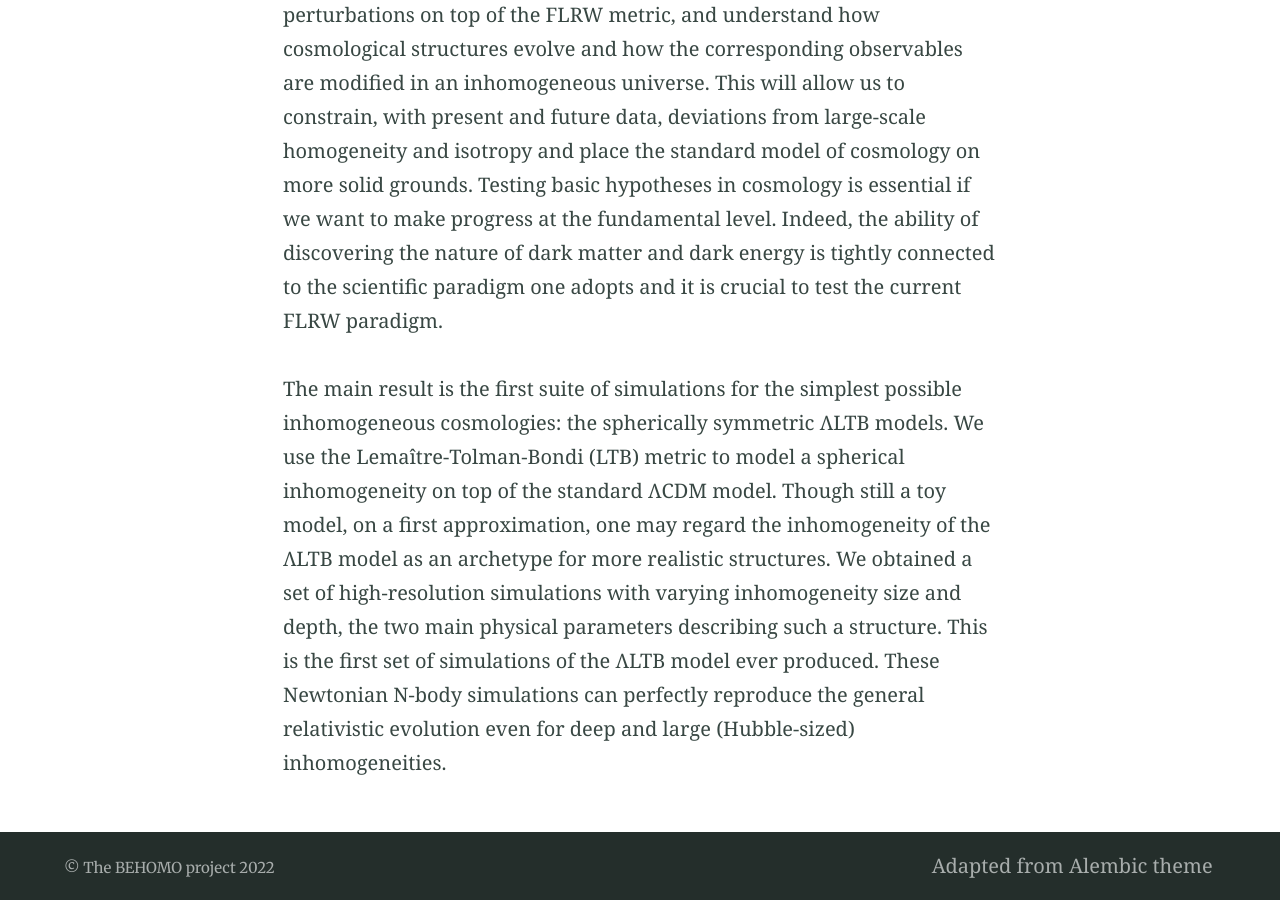
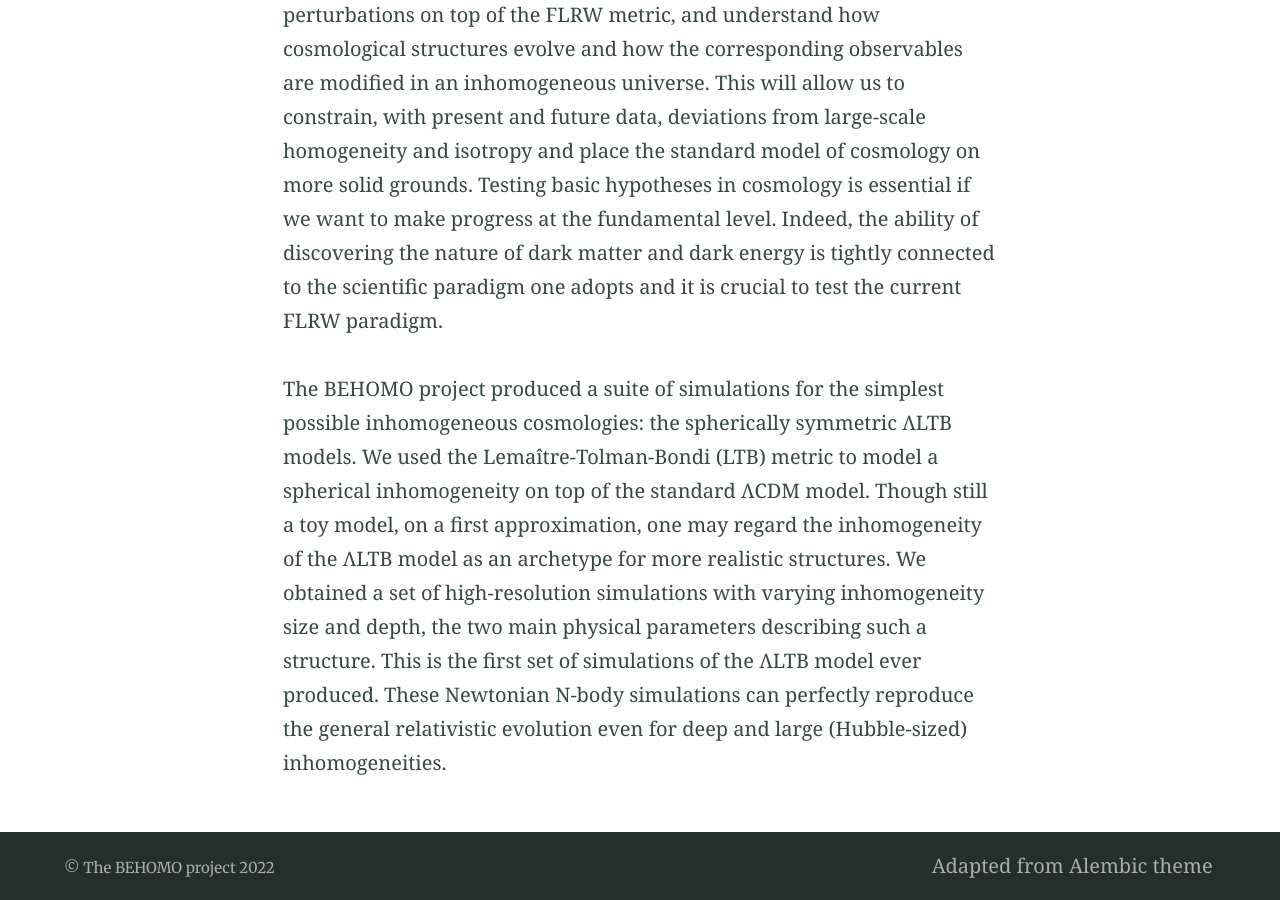
Before and after one commit to valerio-marra/BEHOMO-project, a Jekyll site: the page built from docs/science.md, in a window 1280 px wide and 900 px high, scrolled down 1780 px. Built offline with Jekyll 4.4.1, drawn with Linux system fonts in a browser that asks for light colours.

Commit message:
Update science.md

```diff
--- a/docs/science.md
+++ b/docs/science.md
@@ -18,4 +18,4 @@ It is generally assumed that the universe is statistically homogeneous on very l
 
 The goal of the BEHOMO project is to study, via the methods of numerical cosmology, the evolution of the large-scale structure on an inhomogeneous background. The basic idea is to add non-standard large-scale perturbations on top of the FLRW metric, and understand how cosmological structures evolve and how the corresponding observables are modified in an inhomogeneous universe. This will allow us to constrain, with present and future data, deviations from large-scale homogeneity and isotropy and place the standard model of cosmology on more solid grounds. Testing basic hypotheses in cosmology is essential if we want to make progress at the fundamental level. Indeed, the ability of discovering the nature of dark matter and dark energy is tightly connected to the scientific paradigm one adopts and it is crucial to test the current FLRW paradigm.
 
-The main result is the first suite of simulations for the simplest possible inhomogeneous cosmologies: the spherically symmetric ΛLTB models. We use the Lemaître-Tolman-Bondi (LTB) metric to model a spherical inhomogeneity on top of the standard ΛCDM model. Though still a toy model, on a first approximation, one may regard the inhomogeneity of the ΛLTB model as an archetype for more realistic structures. We obtained a set of high-resolution simulations with varying inhomogeneity size and depth, the two main physical parameters describing such a structure. This is the first set of simulations of the ΛLTB model ever produced. These Newtonian N-body simulations can perfectly reproduce the general relativistic evolution even for deep and large (Hubble-sized) inhomogeneities.
+The BEHOMO project produced a suite of simulations for the simplest possible inhomogeneous cosmologies: the spherically symmetric ΛLTB models. We used the Lemaître-Tolman-Bondi (LTB) metric to model a spherical inhomogeneity on top of the standard ΛCDM model. Though still a toy model, on a first approximation, one may regard the inhomogeneity of the ΛLTB model as an archetype for more realistic structures. We obtained a set of high-resolution simulations with varying inhomogeneity size and depth, the two main physical parameters describing such a structure. This is the first set of simulations of the ΛLTB model ever produced. These Newtonian N-body simulations can perfectly reproduce the general relativistic evolution even for deep and large (Hubble-sized) inhomogeneities.
```
